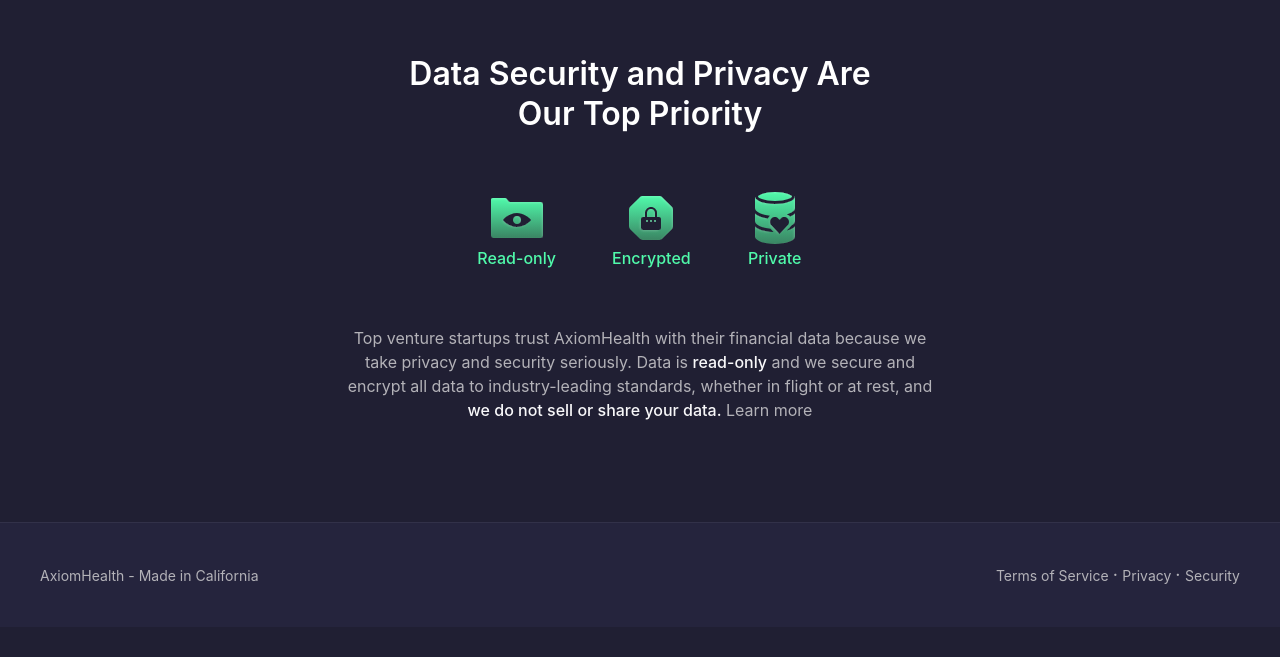
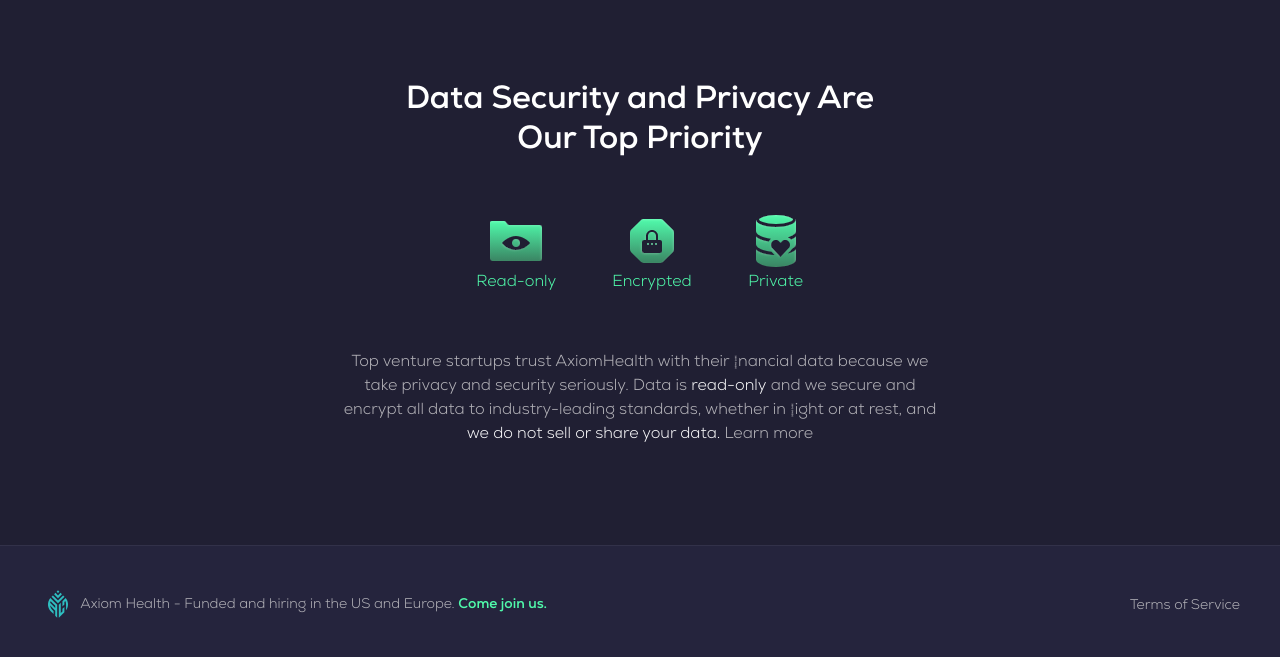
Before and after one commit to virtumed/landing-page, a plain HTML site: page index.html in a window 1280 px wide. Shown: the part 1109-1766 px from the top of the page. Before the commit the page ends 1736 px from the top, so only its background shows below. Drawn offline with nearby package versions, Linux system fonts and the light colour scheme.

Commit message:
added Nexa font & logo (#6)

```diff
--- a/index.html
+++ b/index.html
@@ -2,6 +2,7 @@
 <html lang="en">
   <head>
     <meta charset="UTF-8" />
+    <link rel="icon" href="/favicon.ico" />
     <meta http-equiv="X-UA-Compatible" content="IE=edge" />
     <meta name="viewport" content="width=device-width, initial-scale=1.0" />
     <title>AxiomHealth</title>
@@ -34,7 +35,7 @@
               class="header d-flex align-items-center justify-content-between"
             >
               <a href="/">
-                <h3>AxiomHealth</h3>
+                <img src="/resources/icons/AH_logo.svg" />
               </a>
               <a href="https://app.virtumedhealth.io/login" class="link-login"
                 >Log in</a
@@ -178,12 +179,16 @@
               class="footer d-flex justify-content-between flex-wrap align-items-center"
             >
               <div class="footer__logo">
-                <p>AxiomHealth - Made in California</p>
+                <img src="/resources/icons/AH_icon.svg" />
+                <p>
+                  Axiom Health - Funded and hiring in the US and Europe.
+                  <a href="https://angel.co/company/axiomhealth/jobs"
+                    >Come join us.</a
+                  >
+                </p>
               </div>
               <div class="footer__legal-links">
                 <a href="">Terms of Service</a>
-                <a href="">Privacy</a>
-                <a href="">Security</a>
               </div>
             </div>
           </div>
```
Also changed, not shown: resources/css/main.css (+1 -1 lines), favicon.ico (added), resources/fonts/NexaDemo-Bold.otf (added), resources/fonts/NexaDemo-Bold.woff (added), resources/fonts/NexaDemo-Light.otf (added), resources/fonts/NexaDemo-Light.ttf (added), resources/fonts/NexaDemo-Light.woff (added), resources/icons/AH_icon.svg (added), resources/icons/AH_logo.svg (added), 1 other file.
